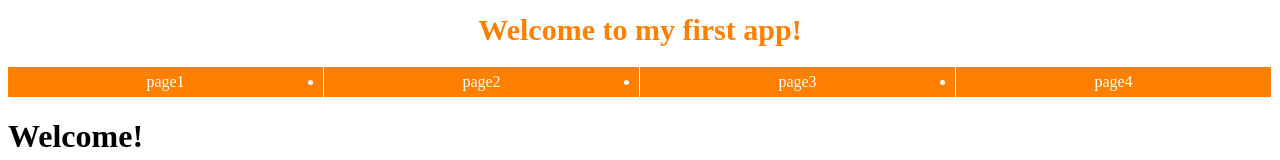
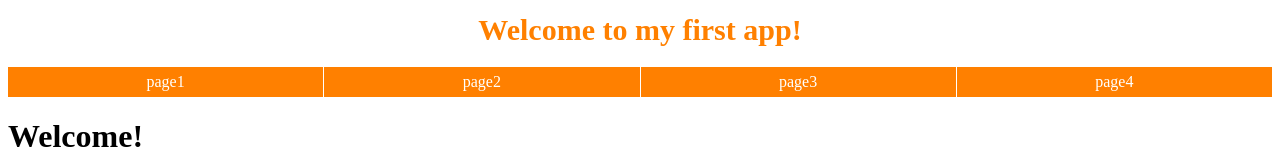
Before and after one commit to EUNSUN23/mission2, a React (Create React App) app: page / in a window 1280 px wide. Shown: the top 160 px of the page. Built offline with nearby package versions, Linux system fonts and the light colour scheme.

Commit message:
Tab 컴포넌트 추가

```diff
--- a/package.json
+++ b/package.json
@@ -7,6 +7,7 @@
     "@testing-library/react": "^11.1.0",
     "@testing-library/user-event": "^12.1.10",
     "axios": "^0.21.0",
+    "bootstrap": "^4.5.3",
     "connected-react-router": "^6.8.0",
     "history": "^4.10.1",
     "react": "^17.0.1",
@@ -17,6 +18,7 @@
     "react-router-dom": "^5.2.0",
     "react-router-redux": "^4.0.8",
     "react-scripts": "4.0.1",
+    "reactstrap": "^8.8.1",
     "redux": "^4.0.5",
     "redux-devtools-extension": "^2.13.8",
     "redux-firestore": "^0.5.7",
--- a/src/App.js
+++ b/src/App.js
@@ -3,7 +3,6 @@ import { useSelector } from "react-redux";
 import { Route } from "react-router-dom";
 import Layout from "./container/Layout/Layout";
 import Welcome from "./components/Welcome";
-import { history } from "./index";
 import Page from "./components/Pages/Page/Page";
 
 const App = () => {
--- a/src/components/UI/MainTab/MainTab.js
+++ b/src/components/UI/MainTab/MainTab.js
@@ -1,21 +1,21 @@
-import React, { useState, memo, useRef, useEffect } from "react";
+import React, { useState, memo, useRef, useEffect, useCallback } from "react";
 import debounce from "lodash/debounce";
 import styles from "./MainTab.module.css";
 import { setPage } from "../../../store/actions/pagination";
 import { push } from "react-router-redux";
 import { useDispatch } from "react-redux";
-import { history } from "../../../index";
+import Tab from "../Tabs/Tab";
 
-const MainTab = (props) => {
+const MainTab = memo((props) => {
   const dispatch = useDispatch();
   let currentMainPath = useRef(props.currentMainPath);
   console.log(currentMainPath);
   const [isMainClicked, setIsMainClicked] = useState(false);
 
-  const onNavLink = (page) => {
+  const onNavLink = useCallback((page) => {
     dispatch(setPage(page));
     setIsMainClicked(true);
-  };
+  });
 
   useEffect(() => {
     const routePage = debounce((path) => {
@@ -30,46 +30,17 @@ const MainTab = (props) => {
     <>
       <div>
         <ul className={styles.MainTab}>
-          <li>
-            <span
-              onClick={() => {
-                onNavLink("page1");
-              }}
-            >
-              page1
-            </span>
-          </li>
-          <li>
-            <span
-              onClick={() => {
-                onNavLink("page2");
-              }}
-            >
-              page2
-            </span>
-          </li>
-          <li>
-            <span
-              onClick={() => {
-                onNavLink("page3");
-              }}
-            >
-              page3
-            </span>
-          </li>
-          <li>
-            <span
-              onClick={() => {
-                onNavLink("page4");
-              }}
-            >
-              page4
-            </span>
-          </li>
+          <Tab routeTrigger={onNavLink}>page1</Tab>
+
+          <Tab routeTrigger={onNavLink}>page2</Tab>
+
+          <Tab routeTrigger={onNavLink}>page3</Tab>
+
+          <Tab routeTrigger={onNavLink}>page4</Tab>
         </ul>
       </div>
     </>
   );
-};
+});
 
 export default MainTab;
--- a/src/components/UI/MainTab/MainTab.module.css
+++ b/src/components/UI/MainTab/MainTab.module.css
@@ -2,32 +2,13 @@
   display: flex;
   margin: 0;
   padding: 0;
+  list-style: none;
 }
 
 .MainTab li {
   flex: 1;
   padding: 7px 0;
   line-height: 100%;
-  background-color: #ff8000;
+  list-style: none;
   text-align: center;
-  color: #ffffff;
-  border-right: 1px solid #ffffff;
 }
-
-.unClicked:last-of-type {
-  border-right: none;
-}
-
-.MainTab .Clicked {
-  flex: 1;
-  padding: 7px 0;
-  line-height: 100%;
-  background-color: #ff9d3c;
-  text-align: center;
-  color: #ffffff;
-  border-right: 1px solid #ffffff;
-}
-
-.MainTab .MouseOn {
-  background-color: #ff9d3c;
-}
--- a/src/components/UI/SubTab/SubTab.js
+++ b/src/components/UI/SubTab/SubTab.js
@@ -1,4 +1,4 @@
-import React from "react";
+import React, { memo } from "react";
 import styles from "./SubTab.module.css";
 
 const SubTab = (props) => {
--- /dev/null
+++ b/src/components/UI/Tabs/Tab.js
@@ -0,0 +1,35 @@
+import React, { useState, useEffect, memo } from "react";
+import { useLocation } from "react-router-dom";
+import styles from "./Tab.module.css";
+
+const Tab = memo((props) => {
+  const location = useLocation();
+  console.log(location);
+  const [isClicked, setIsClicked] = useState(false);
+  const [tabClassName, setTabClassName] = useState("UnClicked");
+
+  const tabClickHandler = () => {
+    setIsClicked(!isClicked);
+  };
+
+  useEffect(() => {
+    if (isClicked) {
+      setTabClassName("Clicked");
+    } else {
+      setTabClassName("UnClicked");
+    }
+  }, [isClicked]);
+  return (
+    <li
+      onClick={() => {
+        tabClickHandler();
+        props.routeTrigger(props.children);
+      }}
+      className={styles[tabClassName]}
+    >
+      {props.children}
+    </li>
+  );
+});
+
+export default Tab;
--- /dev/null
+++ b/src/components/UI/Tabs/Tab.module.css
@@ -0,0 +1,18 @@
+.UnClicked {
+  background-color: #ff8000;
+  text-align: center;
+  color: #ffffff;
+  border-right: 1px solid #ffffff;
+}
+
+.Clicked {
+  background-color: #ff9d3c;
+  text-align: center;
+  color: #ffffff;
+  border-right: 1px solid #ffffff;
+}
+
+.UnClicked:last-of-type,
+.Clicked:last-of-type {
+  border-right: none;
+}
```
Also changed, not shown: src/hooks/tabClassName.js (added, +20 -0 lines), 1 other file (tests, documents, lock files or other folders).
